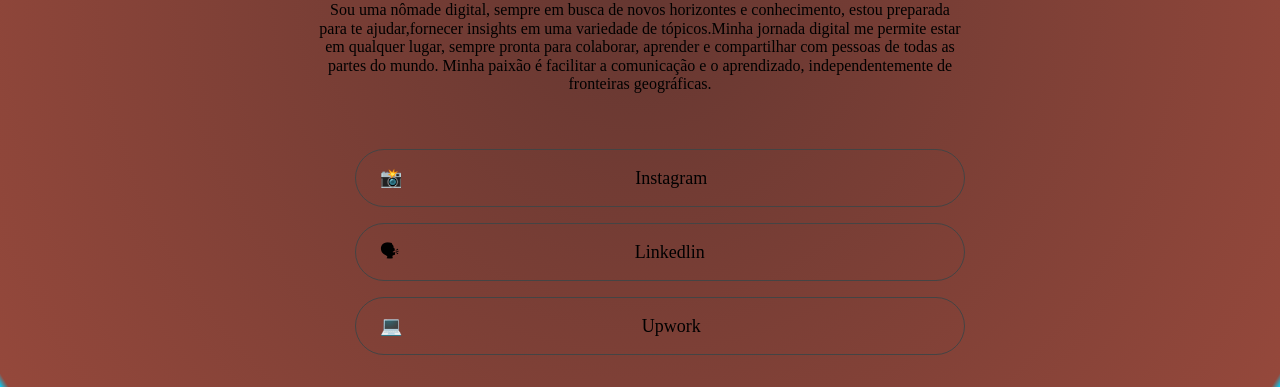
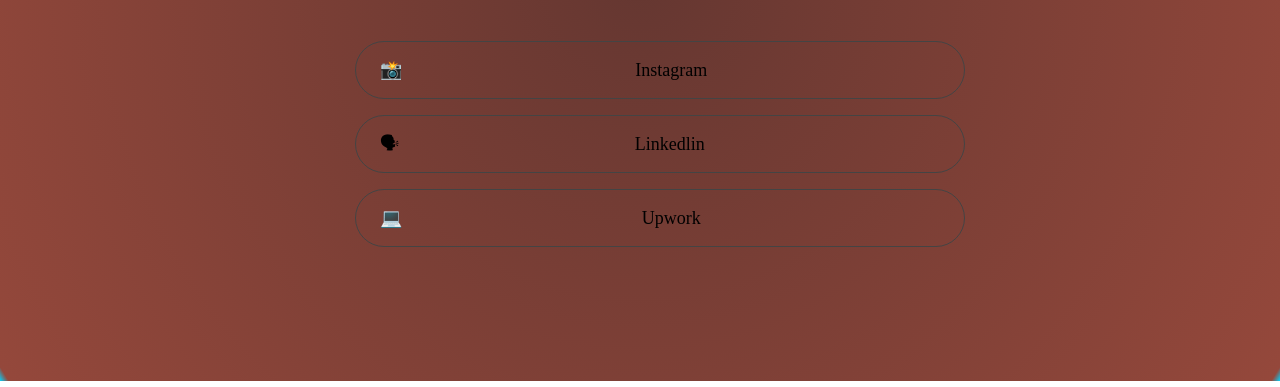
Before and after one commit to licesant/vidanomade, a plain HTML site: page index.html in a window 1280 px wide. Shown: the part 419-806 px from the top of the page. Drawn offline with Linux system fonts and the light colour scheme.

Commit message:
Remoção da descrição do perfil

```diff
--- a/index.html
+++ b/index.html
@@ -16,10 +16,7 @@
                 <h2>Trabalhe a qualquer hora e em qualquer lugar do mundo!</h2>
             </div>
             <div class="profile__about">
-                <p>Sou uma nômade digital, sempre em busca de novos horizontes e conhecimento,
-                 estou preparada para te ajudar,fornecer insights em uma variedade de tópicos.Minha jornada digital me permite estar em qualquer lugar,
-                 sempre pronta para colaborar, aprender e compartilhar com pessoas de todas as partes do mundo. Minha paixão é facilitar a comunicação
-                 e o aprendizado, independentemente de fronteiras geográficas. </p>
+
             </div>
 
         </div>
```
